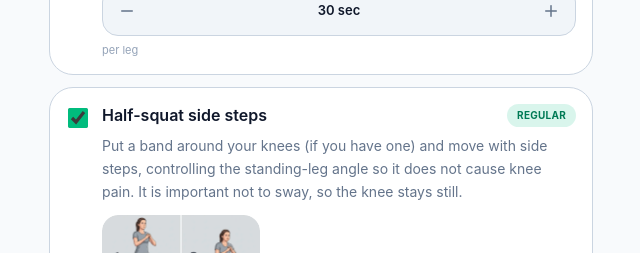
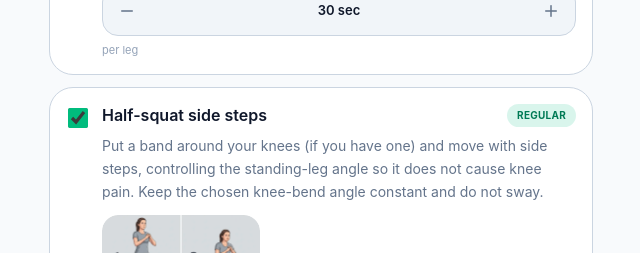
Before and after one commit to logolevel/knee, a React (Vite) app: page / in a window 1280 px wide. Shown: the part 3280-3533 px from the top of the page, without its empty margins (319-959 px from the left). Built offline with nearby package versions, Linux system fonts and the light colour scheme.

Commit message:
change texts

```diff
--- a/src/i18n/translations.js
+++ b/src/i18n/translations.js
@@ -176,7 +176,7 @@ const en = {
     10: {
       title: 'Half-squat side steps',
       description:
-        'Put a band around your knees (if you have one) and move with side steps, controlling the standing-leg angle so it does not cause knee pain. It is important not to sway, so the knee stays still.',
+        'Put a band around your knees (if you have one) and move with side steps, controlling the standing-leg angle so it does not cause knee pain. Keep the chosen knee-bend angle constant and do not sway.',
     },
     11: {
       title: 'Squats with a band',
@@ -360,7 +360,7 @@ const uk = {
     10: {
       title: 'Переміщення на напівзігнутих',
       description:
-        'Надіти гуму (якщо є) на коліна й приставним кроком переміщатися, контролюючи кут опорної ноги, щоб не викликати біль у коліні. Важливо не розгойдуватися, щоб коліно було статичним.',
+        'Надіти гуму (якщо є) на коліна й приставним кроком переміщатися, контролюючи кут опорної ноги, щоб не викликати біль у коліні. Важливо зберігати обраний кут згину колін постійним, не розгойдуючись.',
     },
     11: {
       title: 'Присідання з гумкою',
@@ -542,7 +542,7 @@ const ru = {
     10: {
       title: 'Перемещение на полусогнутых',
       description:
-        'Надеть резину(если есть) на колени и приставным шагом перемещаться, конрролируя угол опорной ноги, чтобы не вызывать боль в колене. Важно не раскачиваться, чтобы колено было статичным.',
+        'Надеть резину(если есть) на колени и приставным шагом перемещаться, контролируя угол опорной ноги, чтобы не вызывать боль в колене. Важно сохранять выбранный угол сгиба коленей постоянным, не раскачиваясь.',
     },
     11: {
       title: 'Приседания с резинкой',
```
